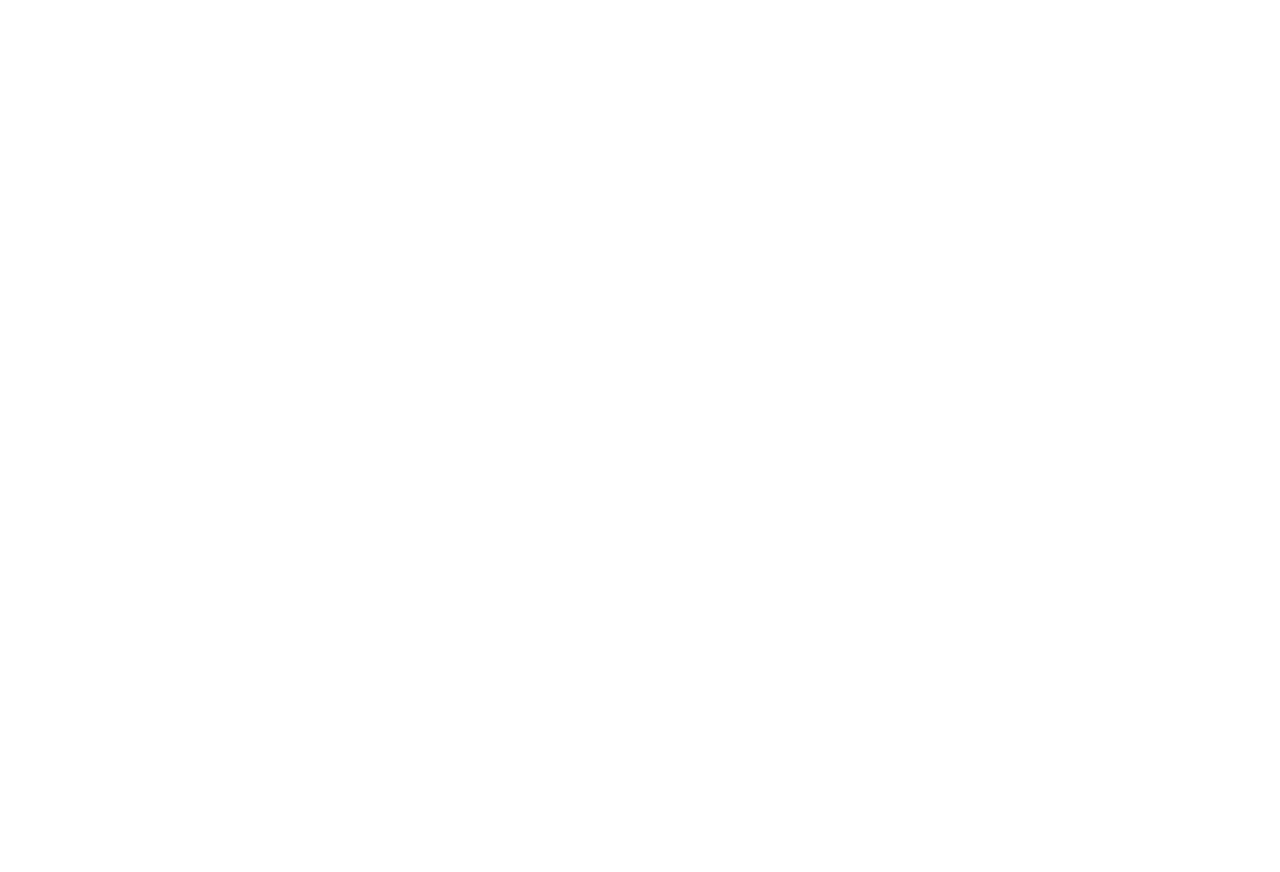
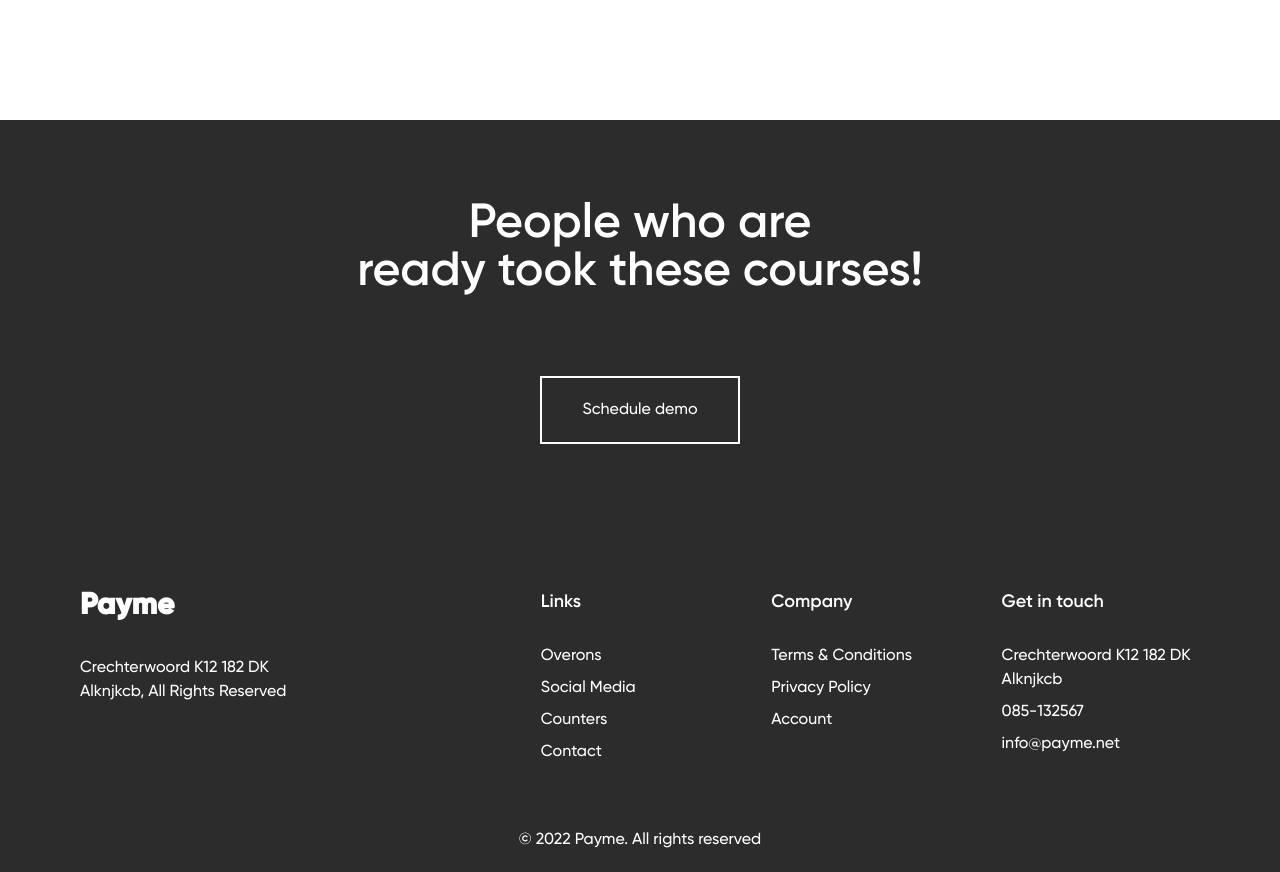
Before and after one commit to TheMordhon1/freelance-web, a Next.js app: page /signin in a window 1280 px wide. Shown: the part 680-1552 px from the top of the page. Before the commit the page ends 800 px from the top, so only its background shows below. Built offline with nearby package versions, Linux system fonts and the light colour scheme.

Commit message:
put footer into the other page

```diff
--- a/components/Layout.jsx
+++ b/components/Layout.jsx
@@ -1,4 +1,5 @@
 import Container from "./Container";
+import Footer from "./Footer";
 import Navbar from "./Navbar";
 
 export default function Layout({ children }) {
@@ -6,6 +7,7 @@
     <>
       <Navbar />
       {children}
+      <Footer />
     </>
   );
 }
--- a/pages/index.jsx
+++ b/pages/index.jsx
@@ -2,7 +2,6 @@
 import Courtesy from "../components/Courtesy";
 import Faq from "../components/Faq";
 import Features from "../components/Features";
-import Footer from "../components/Footer";
 import Hero from "../components/Hero";
 import Layout from "../components/Layout";
 import Pricing from "../components/Pricing";
@@ -24,7 +23,6 @@
       <Testimonials />
       <Pricing />
       <Faq />
-      <Footer />
     </Layout>
   );
 }
--- a/pages/signup.jsx
+++ b/pages/signup.jsx
@@ -1,6 +1,5 @@
 import Head from "next/head";
 import Layout from "../components/Layout";
-import Navbar from "../components/Navbar";
 
 export default function Home() {
   return (
```
